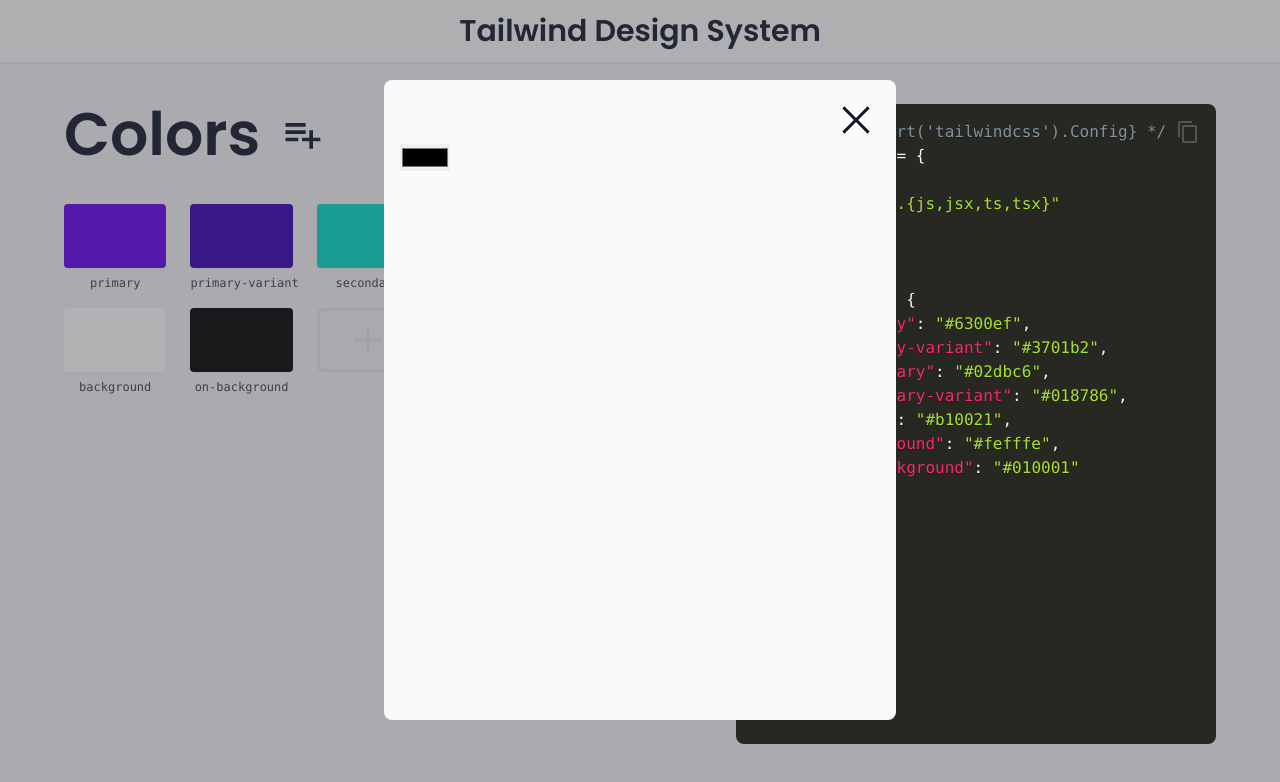
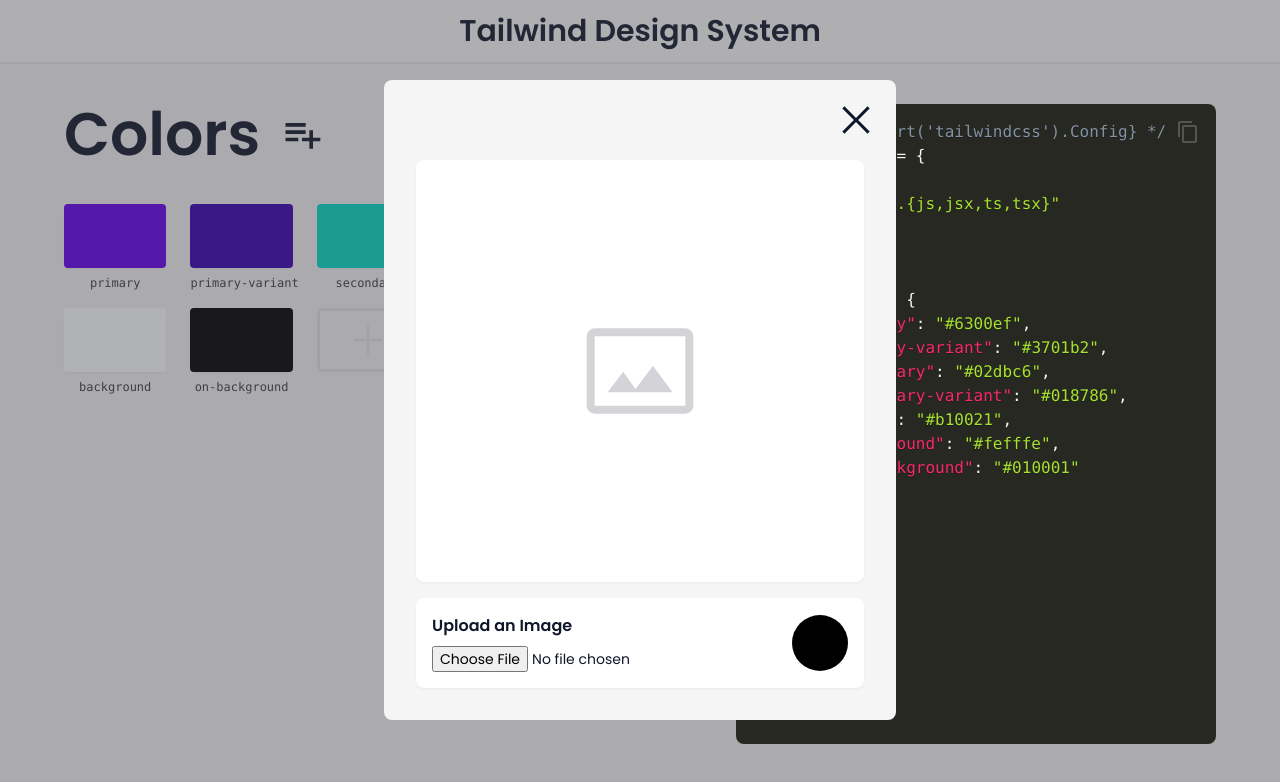
Before and after one commit to Luzefiru/tailwind-config-generator, a React (Create React App) app: page / in a window 1280 px wide. Both pictures are taken after a click on the button 367 px from the left and 340 px from the top of the page. Shown: the top 782 px of the page. Built offline with nearby package versions, Linux system fonts and the light colour scheme; the HTML template or start-up script is replaced by a standard one.

Commit message:
feat: add image upload for image eyedropping

```diff
--- a/src/components/NewColorDialog.tsx
+++ b/src/components/NewColorDialog.tsx
@@ -1,14 +1,29 @@
+import { useState } from 'react';
+import ImageIcon from '../assets/panorama.svg';
+
 interface PropTypes {
   className: string;
   handleClose: () => void;
 }
 
 export default function NewColorDialog({ className, handleClose }: PropTypes) {
+  const [image, setImage] = useState<string | undefined>(undefined);
+
+  const onImageChange = (e: any) => {
+    if (e.target.files && e.target.files[0]) {
+      let img = e.target.files[0];
+      setImage(URL.createObjectURL(img));
+    }
+  };
+
   return (
     <>
-      <div className={`cover bg-zinc-700 opacity-40 ${className}`} />
+      <div
+        onClick={handleClose}
+        className={`cover bg-zinc-700 opacity-40 ${className}`}
+      />
       <div className={`dialog fade-in ${className}`}>
-        <div className="p-4 rounded-lg bg-zinc-50 relative w-[80vw] -ml-[40vw] h-[80vh] -mt-[40vh] lg:w-[40vw] lg:-ml-[20vw]">
+        <div className="flex flex-col p-4 rounded-lg bg-neutral-100 relative w-[80vw] -ml-[40vw] h-[80vh] -mt-[40vh] lg:w-[40vw] lg:-ml-[20vw]">
           <div className="w-full flex justify-end">
             <svg
               onClick={handleClose}
@@ -24,7 +39,20 @@
               />
             </svg>
           </div>
-          <input type="color" />
+          <div className="overflow-hidden flex-grow m-4 mb-0 bg-white shadow-sm rounded-lg flex items-center justify-center">
+            <img
+              className="rounded object-contain p-2"
+              alt="Your Upload"
+              src={image ? image : ImageIcon}
+            />
+          </div>
+          <div className="m-4 p-4 bg-white shadow-sm rounded-lg flex items-center justify-between">
+            <div>
+              <h2 className="mb-2 font-semibold">Upload an Image</h2>
+              <input className="text-sm" type="file" onChange={onImageChange} />
+            </div>
+            <input className="h-14 w-14 rounded-full" type="color" />
+          </div>
         </div>
       </div>
     </>
--- a/src/index.css
+++ b/src/index.css
@@ -23,6 +23,17 @@
   code {
     font-family: source-code-pro, Menlo, Monaco, Consolas, 'Courier New',
       monospace;
+  }
+
+  input::-webkit-color-swatch-wrapper {
+    padding: 0;
+    margin: 0;
+  }
+
+  input::-webkit-color-swatch {
+    border: none;
+    border-radius: 0.25rem;
+    aspect-ratio: 1/1;
   }
 }
 
```
Also changed, not shown: src/assets/panorama.svg (added).
